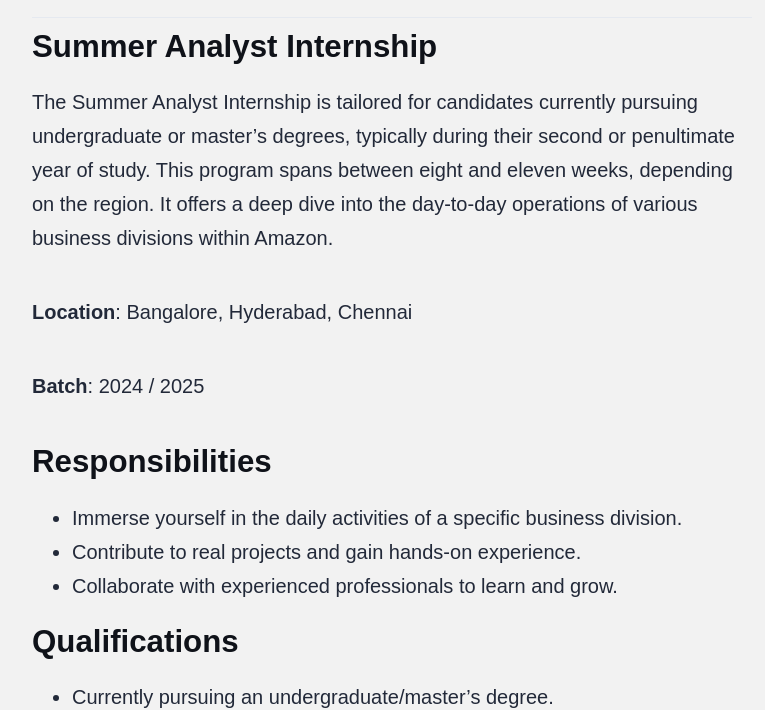
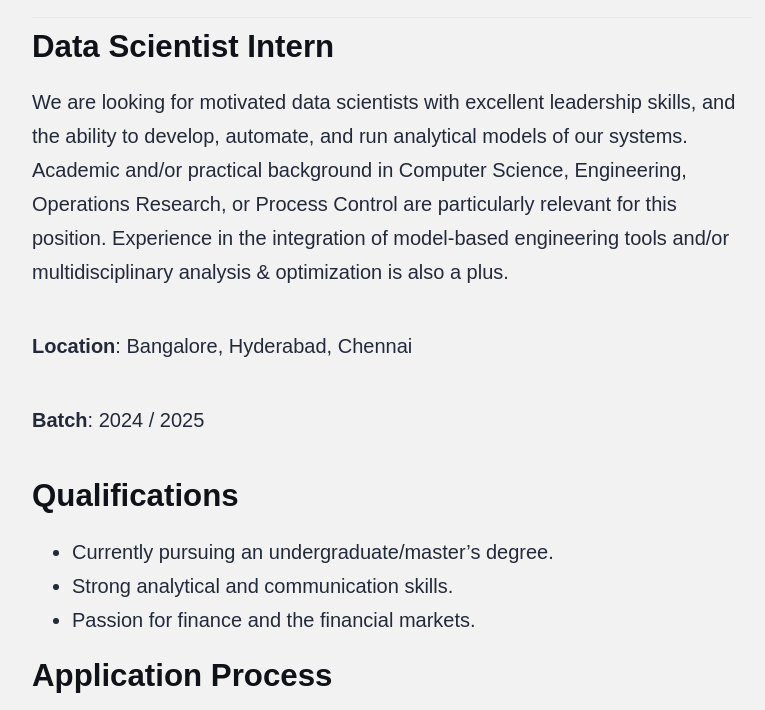
Before and after one commit to Bhattiaman/learn, an Astro site: page /blog/first in a window 1280 px wide. Shown: the part 855-1565 px from the top of the page, without its empty margins (248-1013 px from the left). Built offline with nearby package versions, Linux system fonts and the light colour scheme; Astro itself is replaced by a stand-in of ours.

Commit message:
new post

````diff
--- a/src/content/blog/first.md
+++ b/src/content/blog/first.md
@@ -13,17 +13,12 @@
 
 ---
 
-#### Summer Analyst Internship
-The Summer Analyst Internship is tailored for candidates currently pursuing undergraduate or master’s degrees, typically during their second or penultimate year of study. This program spans between eight and eleven weeks, depending on the region. It offers a deep dive into the day-to-day operations of various business divisions within Amazon.
+#### Data Scientist Intern
+We are looking for motivated data scientists with excellent leadership skills, and the ability to develop, automate, and run analytical models of our systems. Academic and/or practical background in Computer Science, Engineering, Operations Research, or Process Control are particularly relevant for this position. Experience in the integration of model-based engineering tools and/or multidisciplinary analysis & optimization is also a plus.
 
 **Location**: Bangalore, Hyderabad, Chennai
 
 **Batch**: 2024 / 2025
-
-#### Responsibilities
-- Immerse yourself in the daily activities of a specific business division.
-- Contribute to real projects and gain hands-on experience.
-- Collaborate with experienced professionals to learn and grow.
 
 #### Qualifications
 - Currently pursuing an undergraduate/master's degree.
@@ -31,9 +26,8 @@
 - Passion for finance and the financial markets.
 
 #### Application Process
-Interested candidates can apply through the [Amazon Careers Portal](https://goldmansachs.tal.net/vx/lang-en-GB/mobile-0/brand-2/candidate/so/pm/1/pl/1/opp/2-Summer-Analyst-Summer-Associate-Internship-programs/en-GB). Ensure to submit your resume, cover letter, and any additional required documents.
+Interested candidates can apply through the [Amazon Careers Portal](https://www.amazon.jobs/en/jobs/2437708/data-scientist-intern?cmpid=JB_INOP301245B). Ensure to submit your resume, cover letter, and any additional required documents.
 
----
 
 ```json
 {
@@ -45,11 +39,6 @@
   "Qualification": "Master's Degree or equivalent"
 }
 ```
-
-#### Summer Associate Internship
-The Summer Associate Internship is aimed at candidates pursuing advanced degrees such as MBA, JD, MD, or LLM, typically during their second or penultimate year of study. This ten-week program offers significant responsibilities, giving you a taste of the daily tasks of a full-time Amazon employee.
-
-**Location**: PAN India
 
 
 #### Key Responsibilities:
````
